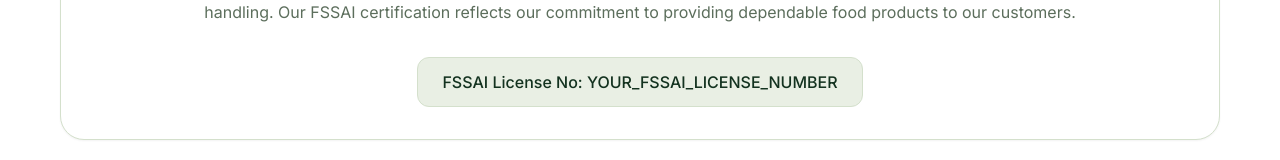
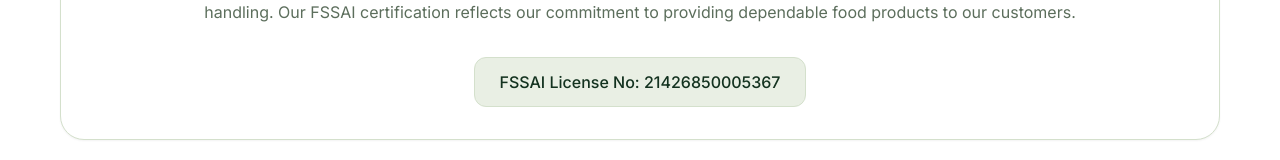
Before and after one commit to AlphaZ-23/impal-foods, a React (Vite) app in the folder client/: page /certifications in a window 1280 px wide. Shown: the part 583-743 px from the top of the page. Built offline with nearby package versions, Linux system fonts and the light colour scheme; no server answers.

Commit message:
Update Certifications.jsx

```diff
--- a/client/src/pages/Certifications.jsx
+++ b/client/src/pages/Certifications.jsx
@@ -75,7 +75,7 @@
 
             <div className="inline-flex items-center justify-center px-6 py-3 bg-brand-sand border border-brand-border rounded-xl">
               <span className="font-medium text-brand-ink">
-                FSSAI License No: YOUR_FSSAI_LICENSE_NUMBER
+                FSSAI License No: 21426850005367
               </span>
             </div>
 
```
